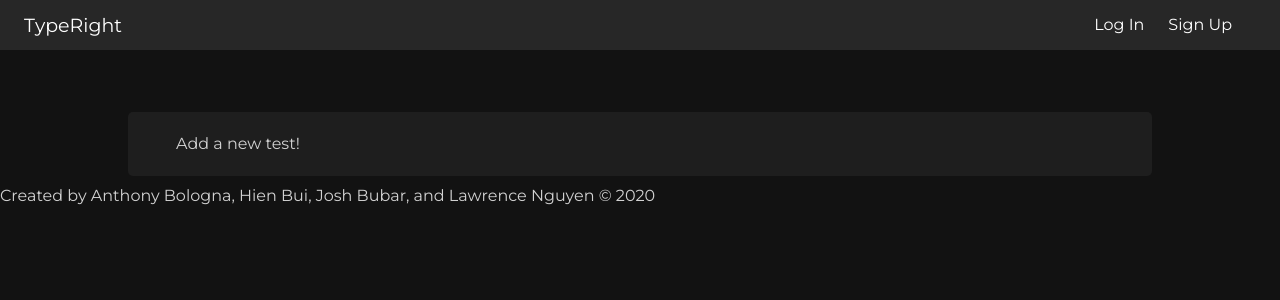
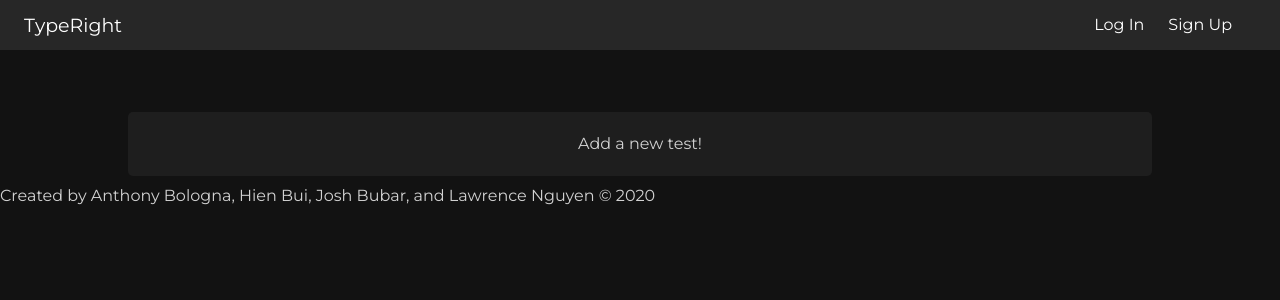
Before and after one commit to hiendbui/TypeRight, a React (Create React App) app in the folder frontend/: page /#/ in a window 1280 px wide. Shown: the top 300 px of the page. Built offline with nearby package versions, Linux system fonts and the light colour scheme; no server answers.

Commit message:
style main page

```diff
--- a/frontend/src/components/main/main_page.js
+++ b/frontend/src/components/main/main_page.js
@@ -1,8 +1,9 @@
-
 import React from 'react';
 import TypeContainer from '../typing/typing_container';
 import LibraryContainer from '../library/library_container';
-import CreateTest from "./create_test"
+import CreateTest from "./create_test";
+import "./main_page.scss";
+
 class MainPage extends React.Component {
 
   render() {
--- /dev/null
+++ b/frontend/src/components/main/main_page.scss
@@ -0,0 +1,6 @@
+.create-test{
+    cursor: pointer;
+    p {
+        text-align: center;
+    }
+}
```
